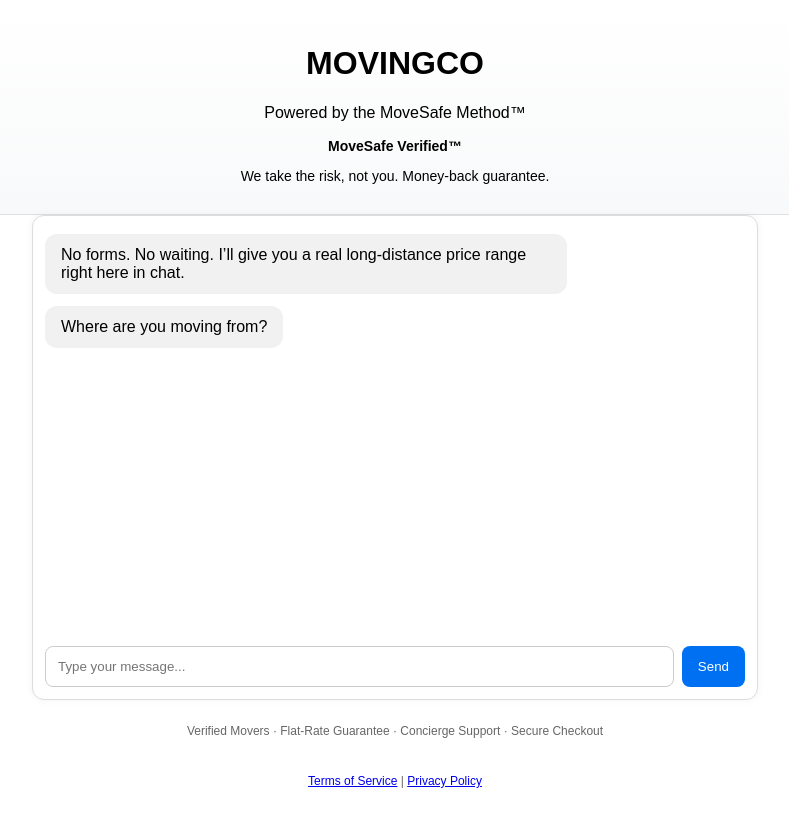
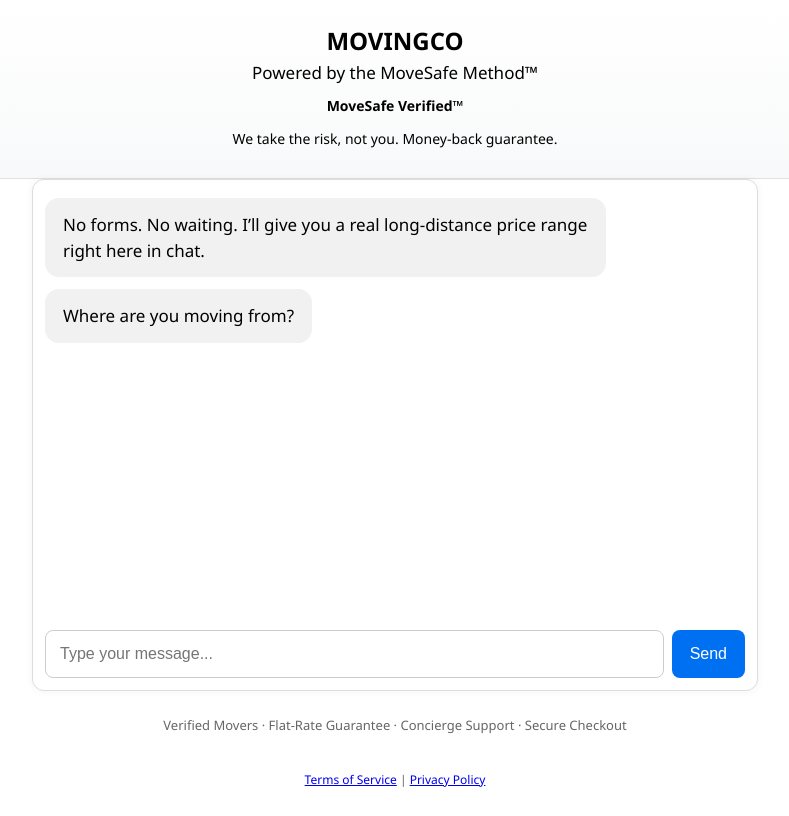
Before and after one commit to Trent2000Steel/Chatbot_MovingCo_GPT4_-, a Next.js app: page / in a window 1280 px wide. Shown: the whole page, without its empty margins (245-1034 px from the left). Built offline with nearby package versions, Linux system fonts and the light colour scheme.

Commit message:
Font and size updates

```diff
--- a/pages/index.js
+++ b/pages/index.js
@@ -1,13 +1,14 @@
 
-import { useState, useEffect } from 'react';
+import { useState, useEffect, useRef } from 'react';
 import Head from 'next/head';
 
 export default function Home() {
   const [messages, setMessages] = useState([]);
   const [input, setInput] = useState('');
   const [loading, setLoading] = useState(false);
+  const bottomRef = useRef(null);
 
-  // Auto-sequence: Intro + first question
+  // Auto-sequence intro and first question
   useEffect(() => {
     const intro = { from: 'bot', text: "No forms. No waiting. I’ll give you a real long-distance price range right here in chat." };
     const question1 = { from: 'bot', text: "Where are you moving from?" };
@@ -19,6 +20,13 @@ export default function Home() {
 
     return () => clearTimeout(delay);
   }, []);
+
+  // Auto-scroll to latest message
+  useEffect(() => {
+    if (bottomRef.current) {
+      bottomRef.current.scrollIntoView({ behavior: 'smooth' });
+    }
+  }, [messages]);
 
   async function sendMessage(e) {
     e.preventDefault();
@@ -58,7 +66,8 @@ const res = await fetch('/api/chat', {
       display: 'flex',
       flexDirection: 'column',
       height: '100vh',
-      fontFamily: 'sans-serif'
+      fontFamily: "'Segoe UI', 'Helvetica Neue', sans-serif",
+      fontSize: '17px'
     }}>
       <Head>
         <title>MovingCo Chat</title>
@@ -70,8 +79,8 @@ const res = await fetch('/api/chat', {
         background: 'linear-gradient(to bottom, #ffffff, #f8f9fa)',
         borderBottom: '1px solid #e0e0e0'
       }}>
-        <h1>MOVINGCO</h1>
-        <p>Powered by the MoveSafe Method™</p>
+        <h1 style={{ fontSize: '24px', margin: 0 }}>MOVINGCO</h1>
+        <p style={{ margin: '4px 0' }}>Powered by the MoveSafe Method™</p>
         <div style={{ marginTop: '12px', fontSize: '14px' }}>
           <strong>MoveSafe Verified™</strong>
           <p>We take the risk, not you. Money-back guarantee.</p>
@@ -102,16 +111,18 @@ const res = await fetch('/api/chat', {
         }}>
           {messages.map((msg, i) => (
             <div key={i} style={{
-              maxWidth: '70%',
+              maxWidth: '75%',
               margin: '6px 0',
-              padding: '12px 16px',
-              borderRadius: '12px',
+              padding: '14px 18px',
+              borderRadius: '14px',
               backgroundColor: msg.from === 'bot' ? '#f1f1f1' : '#d1e7ff',
-              alignSelf: msg.from === 'bot' ? 'flex-start' : 'flex-end'
+              alignSelf: msg.from === 'bot' ? 'flex-start' : 'flex-end',
+              lineHeight: '1.5'
             }}>
               {msg.text}
             </div>
           ))}
+          <div ref={bottomRef} />
         </div>
 
         <form onSubmit={sendMessage} style={{
@@ -126,17 +137,19 @@ const res = await fetch('/api/chat', {
             placeholder="Type your message..."
             style={{
               flex: 1,
-              padding: '12px',
+              padding: '14px',
               borderRadius: '8px',
-              border: '1px solid #ccc'
+              border: '1px solid #ccc',
+              fontSize: '16px'
             }}
           />
           <button type="submit" disabled={loading} style={{
-            padding: '12px 16px',
+            padding: '14px 18px',
             borderRadius: '8px',
             backgroundColor: '#0070f3',
             color: '#fff',
-            border: 'none'
+            border: 'none',
+            fontSize: '16px'
           }}>
             {loading ? '...' : 'Send'}
           </button>
@@ -145,7 +158,7 @@ const res = await fetch('/api/chat', {
 
       <section style={{
         textAlign: 'center',
-        fontSize: '12px',
+        fontSize: '13px',
         padding: '12px 0',
         color: '#666'
       }}>
```
Lines whose indentation alone changed are shown as unchanged.
